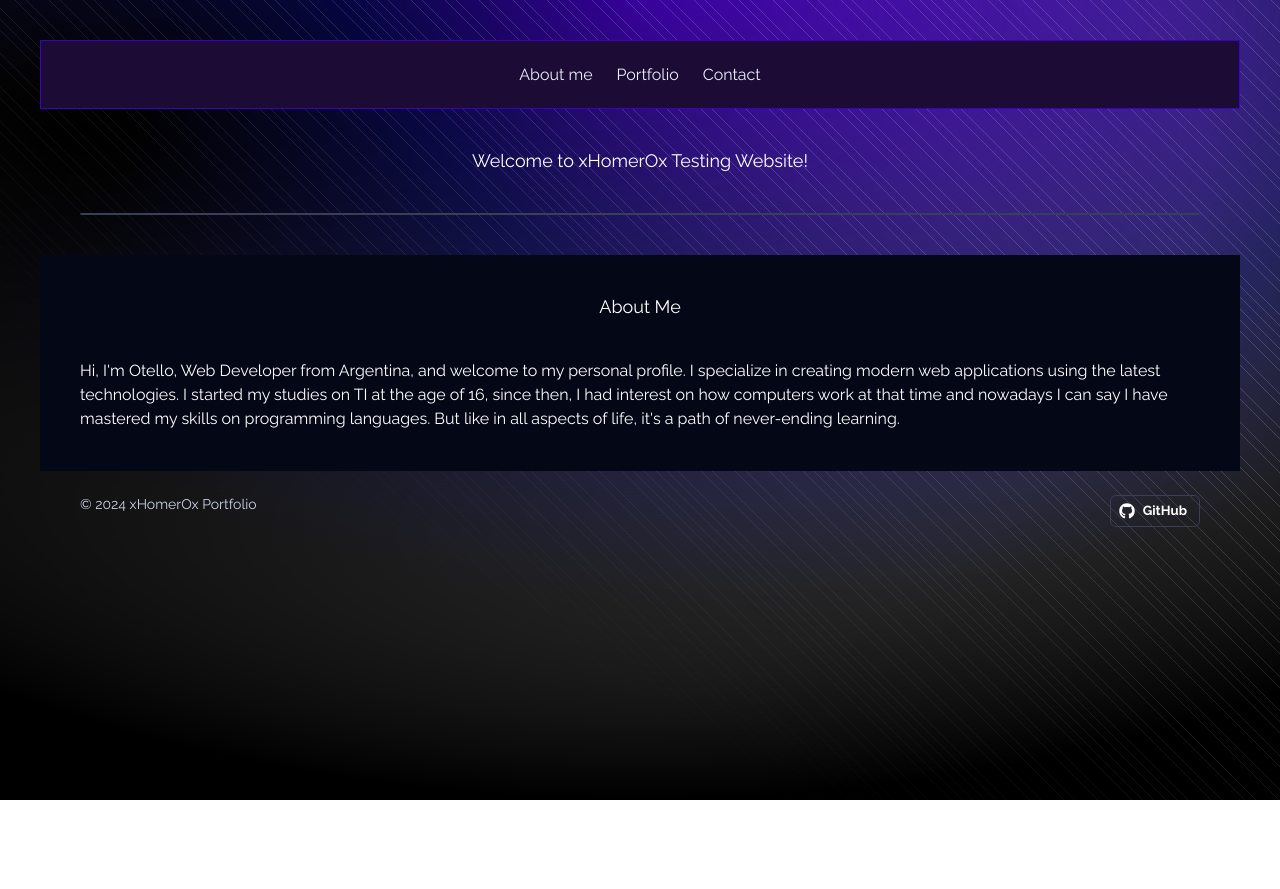
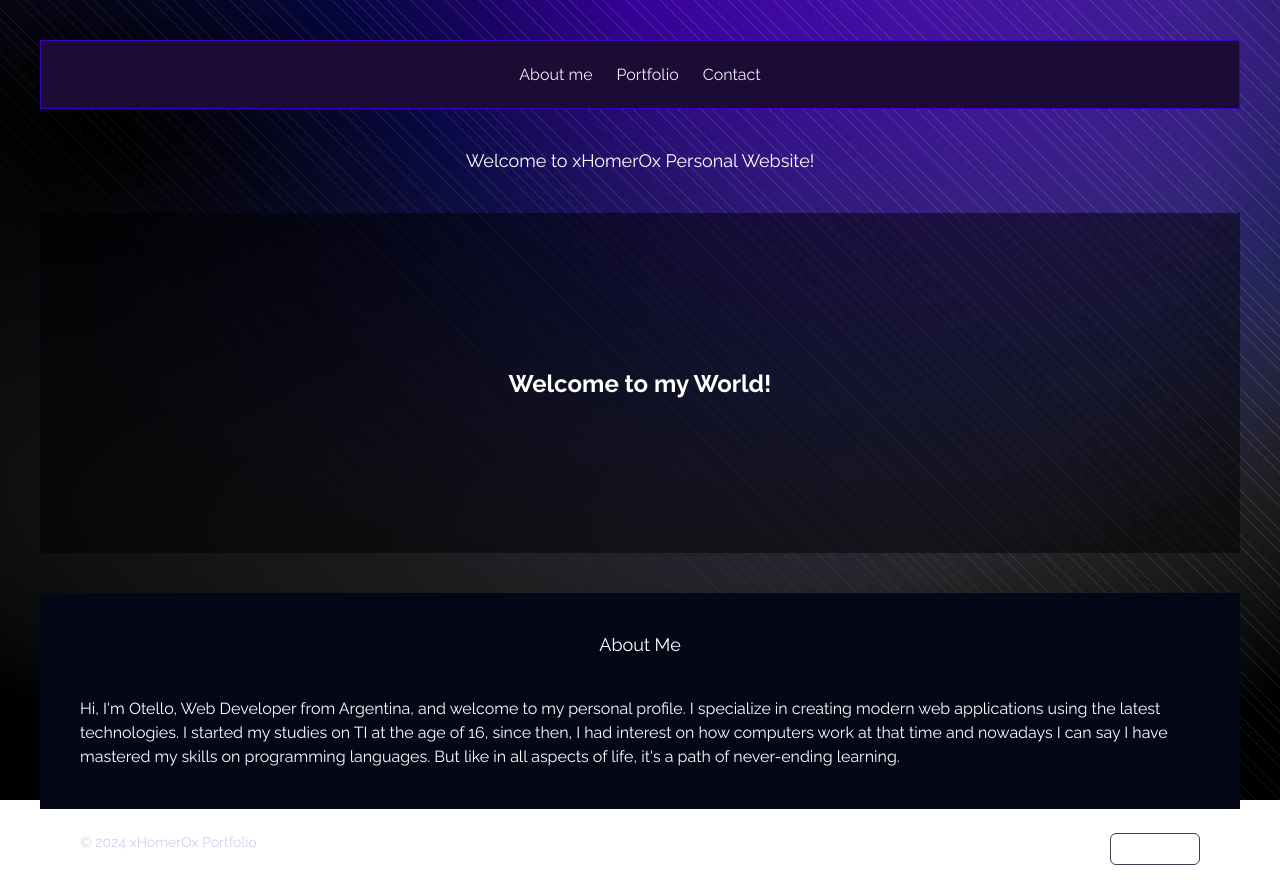
Before and after one commit to xHomerOx/Personal-Website, a Next.js app: page / in a window 1280 px wide. Before the commit the page ends 800 px from the top, so only its background shows below. Built offline with nearby package versions, Linux system fonts and the light colour scheme.

Commit message:
Carousel

```diff
--- a/src/app/page.tsx
+++ b/src/app/page.tsx
@@ -4,6 +4,11 @@ import React from 'react';
 
 import { Heading, Text, Flex, Button, Grid, Background } from '@/once-ui/components';
 import Link from 'next/link';
+import Carousel from '@/components/Carousel';
+
+const DATA = [
+	{ text: 'Welcome to my World!' }
+];
 
 export default function Home() {
 
@@ -41,22 +46,14 @@ export default function Home() {
 				<Flex
 					as="main"
 					direction="column" justifyContent="center"
-					fillWidth fillHeight padding="l" gap="l">
+					fillWidth fillHeight paddingY="l" gap="l">
 					<Heading
 						align="center"
 						wrap="balance"
 						variant="body-default-l">
-							Welcome to xHomerOx Testing Website!
+							Welcome to xHomerOx Personal Website!
 					</Heading>
-					<Grid
-						radius="l"
-						border="neutral-medium"
-						borderStyle="solid-1"
-						columns="repeat(3, 1fr)"
-						tabletColumns="1col"
-						mobileColumns="1col"
-						fillWidth>
-					</Grid>
+					<Carousel data={DATA} />
 				</Flex>
 				<Flex
 					direction="column"
--- /dev/null
+++ b/src/components/Carousel.tsx
@@ -0,0 +1,31 @@
+'use client'
+
+import React from 'react';
+
+interface CarouselProps {
+  data: { text: string }[];
+}
+
+const Carousel: React.FC<CarouselProps> = ({ data }) => {
+
+  return (
+    <div style={{ position: 'relative', overflow: 'hidden', backgroundColor: 'rgba(0, 0, 0, 0.5)', padding: '20px' }}>
+      <div style={{ display: 'flex', transition: 'transform 0.5s ease'}}>
+        {data.map((item, index) => (
+          <div key={index} style={{ minWidth: '100%', position: 'relative', height: '300px', display: 'flex', justifyContent: 'center', alignItems: 'center' }}>
+            <div style={{
+              color: 'white',
+              fontSize: '24px',
+              fontWeight: 'bold',
+              textAlign: 'center'
+            }}>
+              {item.text}
+            </div>
+          </div>
+        ))}
+      </div>
+    </div>
+  );
+};
+
+export default Carousel;
```
Also changed, not shown: package.json (line endings or trailing spaces).
